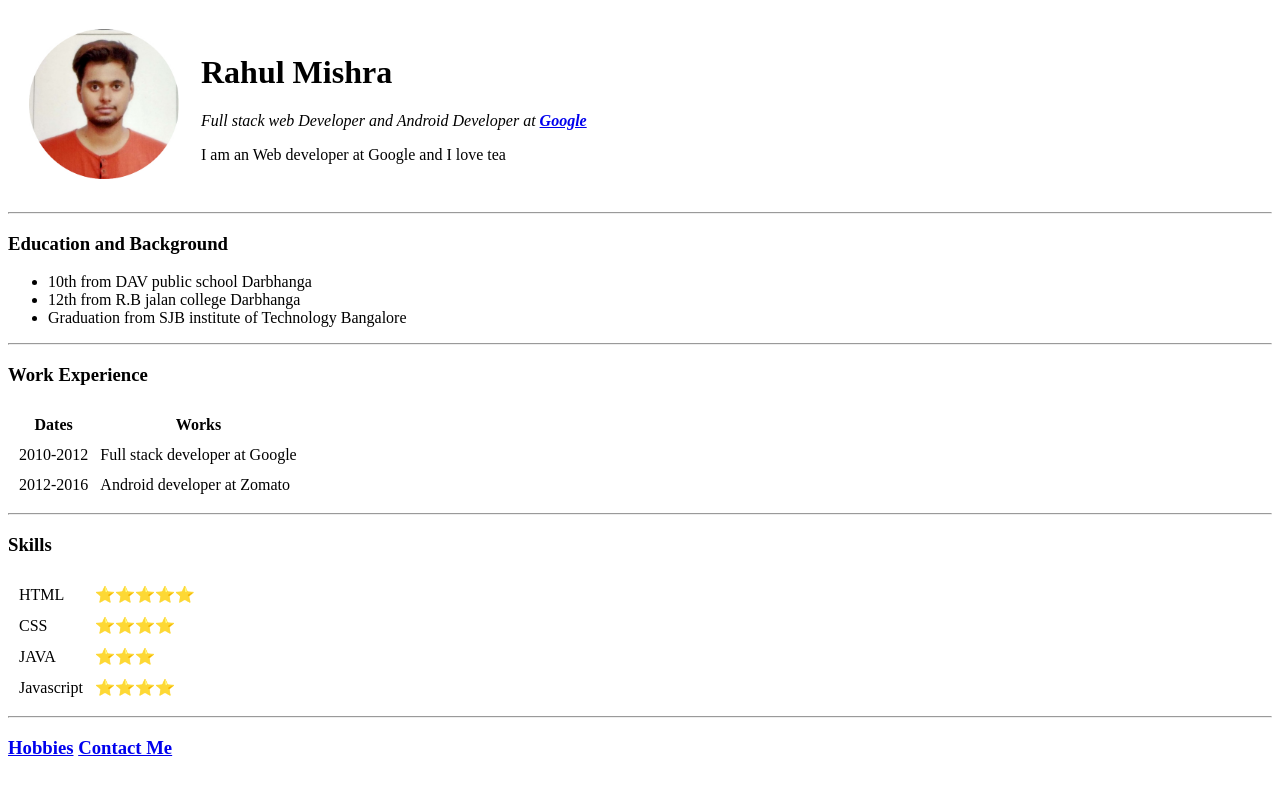
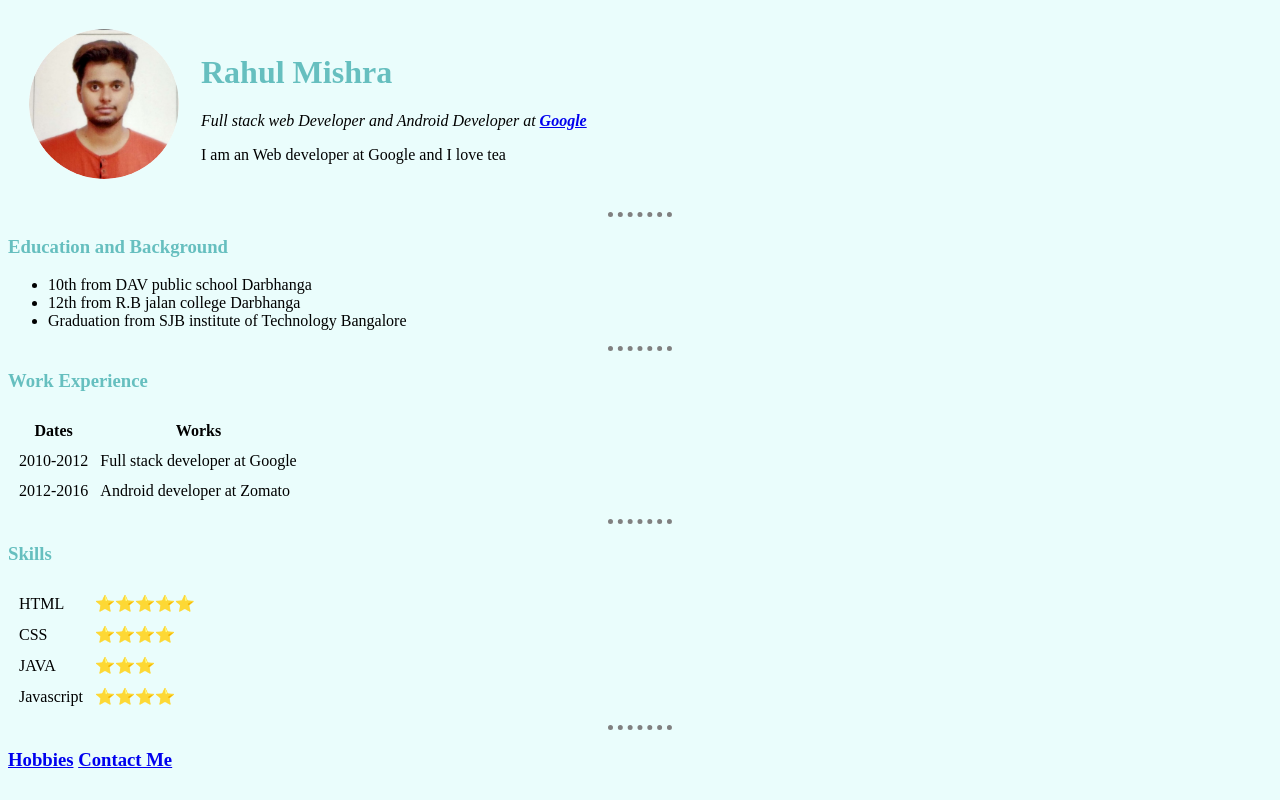
Before and after one commit to Rahul-Mishra-creator/Personal-Info-practice, a plain HTML site: page index.html in a window 1280 px wide. Drawn offline with Linux system fonts and the light colour scheme.

Commit message:
Add files via upload

```diff
--- /dev/null
+++ b/css/styles.css
@@ -0,0 +1,25 @@
+
+            body{
+                background-color:#EAFDFC;
+            }
+
+
+            hr{
+
+                border-style:dotted none none;
+                width:5%;
+                border-color: gray;
+                border-width: 5px;
+
+            }
+            h1{
+
+                color:#66BFBF;
+            }
+
+            h3{
+                color:#66BFBF;
+            }
+            #Pic{
+                border-radius:100%;
+            }
--- a/index.html
+++ b/index.html
@@ -3,11 +3,12 @@
     <head>
         <meta charset = "UTF-8">
         <title>Rahul's Personal</title>
+        <link rel="stylesheet" href="css/styles.css">
     </head>
     <body>
         <table cellspacing="20">
             <tr>
-                <td> <img src="images/photo (2).jpg" alt="My picture" height="150" weidth="150"> </td>
+                <td> <img id="Pic" src="images/photo (2).jpg" alt="My picture" height="150" weidth="150"> </td>
                 <td><h1>Rahul Mishra</h1>
                     <p><em>Full stack web Developer and Android Developer at <strong><a href="https://www.google.co.in/">Google</a></strong></em></p>
                     <p>I am an Web developer at Google and I love tea</p> </td>
```
Also changed, not shown: contact.html (+2 -0 lines), hobbies.html (+2 -0 lines).
